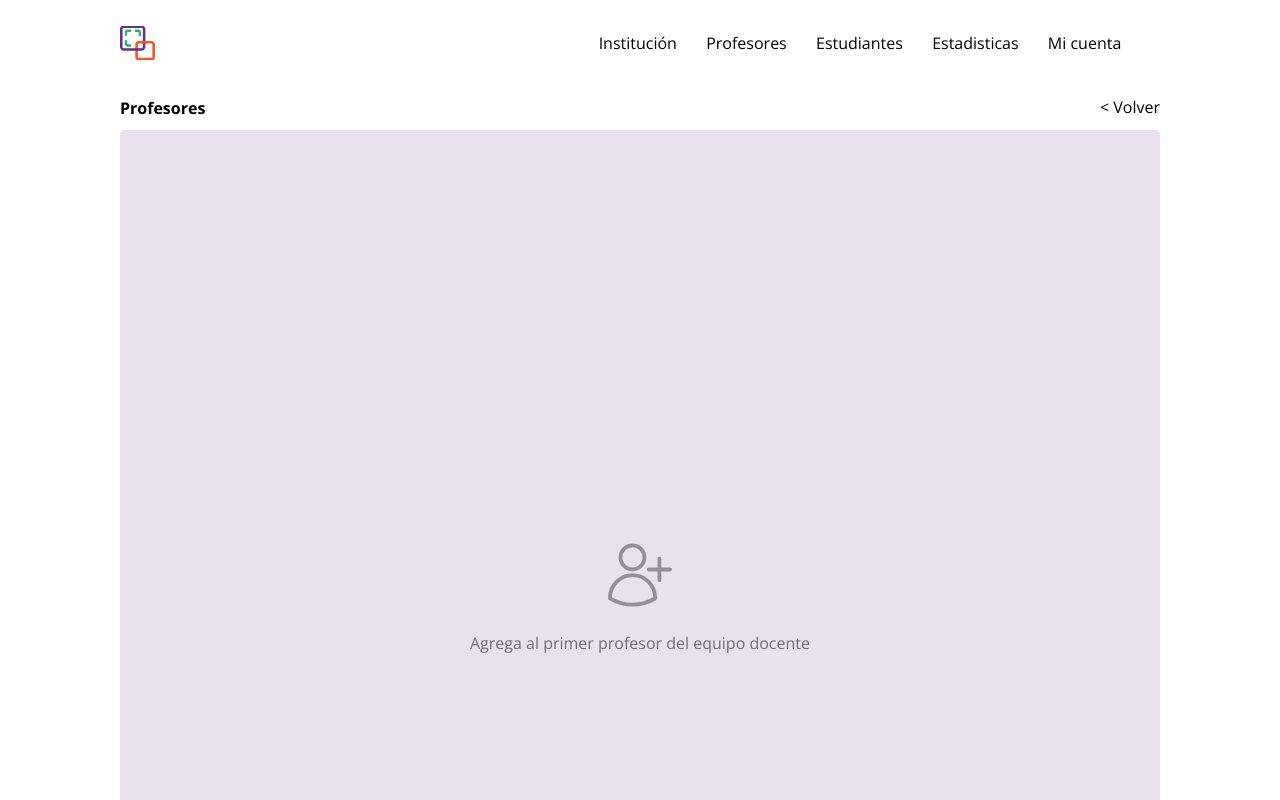
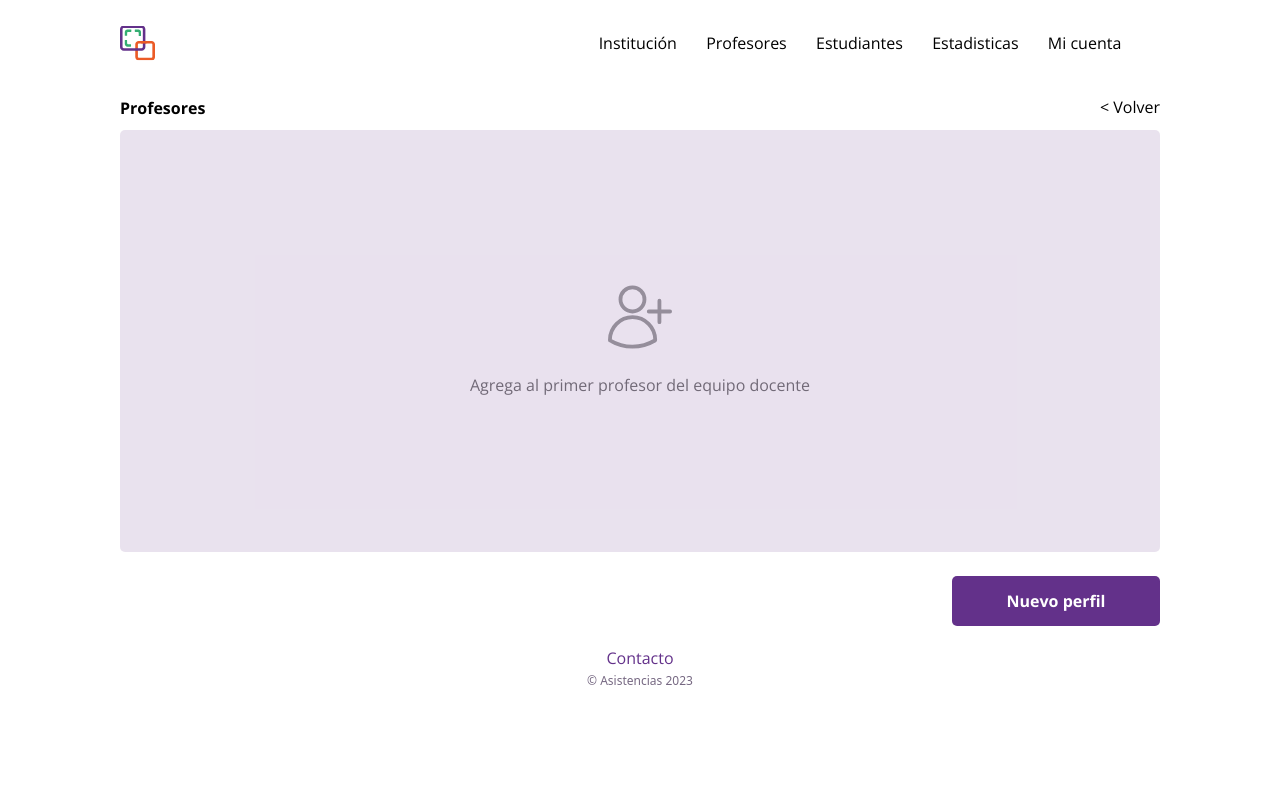
Before and after one commit to sync-ideas/project-frontend, a Next.js app: page /profesor in a window 1280 px wide. Shown: the top 800 px of the page. Built offline with nearby package versions, Linux system fonts and the light colour scheme.

Commit message:
[FIX] height layout

```diff
--- a/src/app/profesor/page.tsx
+++ b/src/app/profesor/page.tsx
@@ -5,10 +5,12 @@ import LinkComponent from "../components/LinkComponent/LinkComponentCustom";
 import addProfessor from "../../../public/assets/images/add-professor.svg";
 import Link from "next/link";
 import Image from "next/image";
+import Button from "../components/button";
+
 interface ProfessorProps {}
 const Professor: React.FC<ProfessorProps> = () => {
     return (
-        <div className="h-screen">
+        <div className="max-h-screen">
             <NavBar />
             <div className="px-6 sm:px-8 md:px-[120px] py-[10px]">
                 <div className="w-full flex justify-between mb-[10px]">
@@ -21,8 +23,8 @@ const Professor: React.FC<ProfessorProps> = () => {
                         textColorHover="purple-dark"
                     />
                 </div>
-                <Link href="/home">
-                    <div className="bg-purple bg-opacity-20 rounded-[5px] w-full min-h-[422px] sm:max-h-full sm:min-h-[432px] md:min-h-[938px] flex items-center justify-center flex-col opacity-70 hover:opacity-100 px-20">
+                <Link href="/nuevo-profesor" className="">
+                    <div className="bg-purple bg-opacity-20 rounded-[5px] w-full flex items-center justify-center flex-col opacity-70 hover:opacity-100 px-20 h-[422px] sm:max-h-screen md:min-h-screen xl:min-h-full">
                         <Image
                             src={addProfessor}
                             alt="add professor icon"
@@ -36,6 +38,11 @@ const Professor: React.FC<ProfessorProps> = () => {
                         </p>
                     </div>
                 </Link>
+                <div className="mt-[10px] sm:mt-6 w-full flex justify-end">
+                    <Link href="/nuevo-profesor" className="w-full xl:w-1/5">
+                        <Button text="Nuevo perfil" isCompleted={true} />
+                    </Link>
+                </div>
             </div>
             <Footer />
         </div>
```
